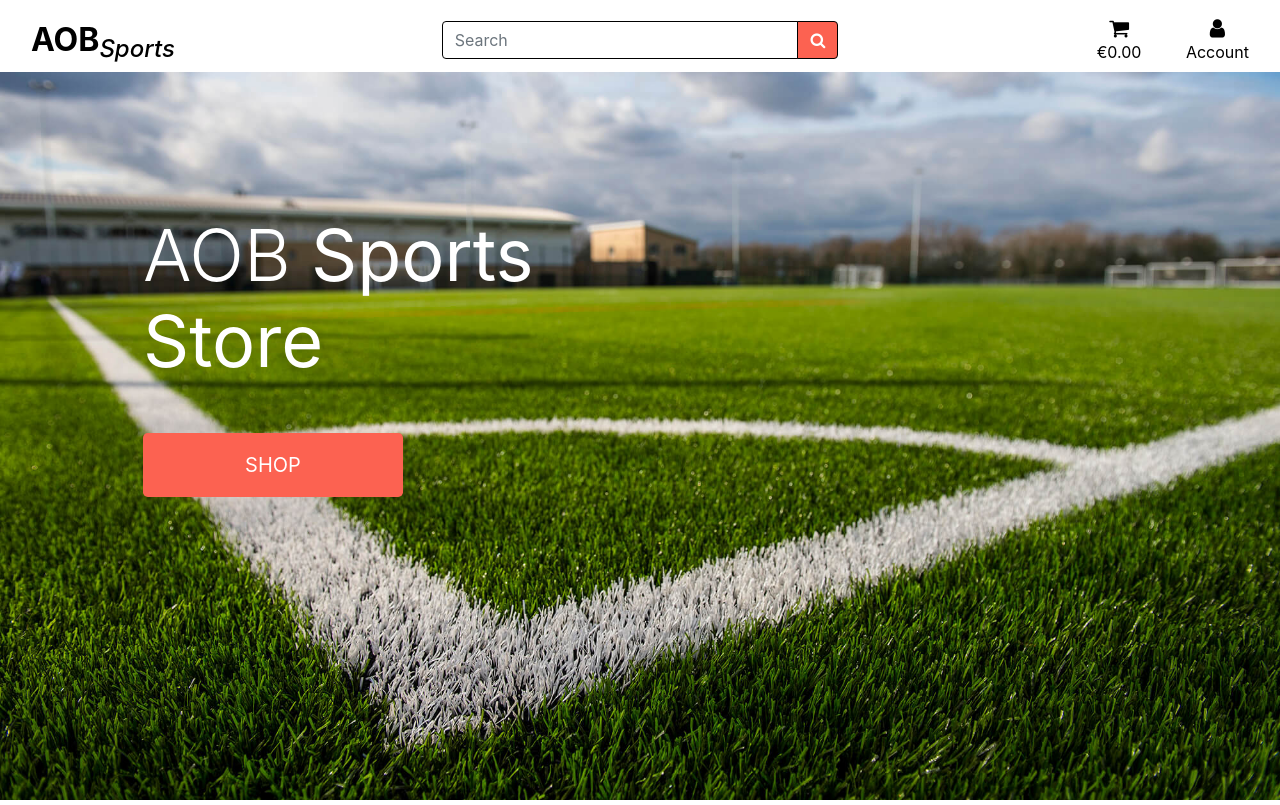
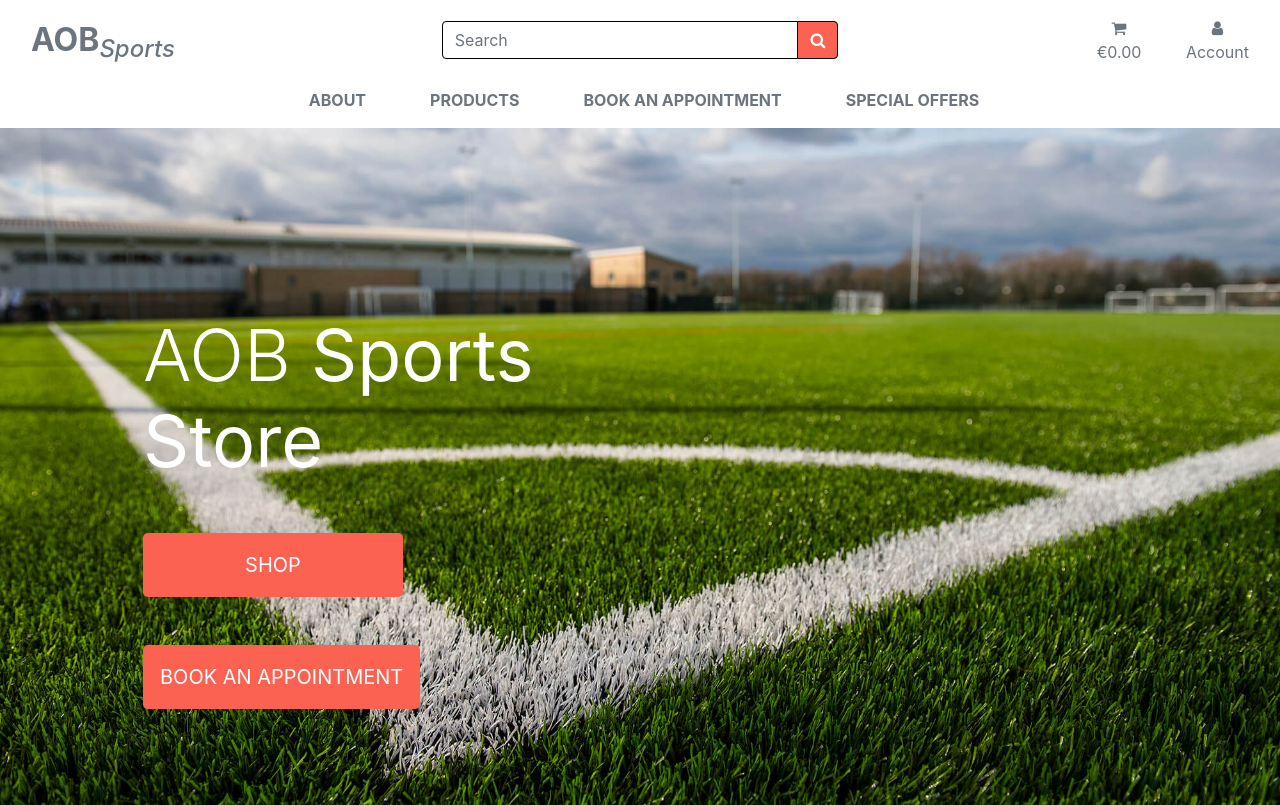
Before and after one commit to Code-Institute-Submissions/SportsStore, a Django app: page / in a window 1280 px wide. Run offline with Django 3.2, Linux system fonts and the light colour scheme; a user stored in the database is signed in; some libraries are stand-ins or nearby versions.

Commit message:
added navigation bar using templates in include folder & updated bootstrap text colours

```diff
--- a/home/templates/home/index.html
+++ b/home/templates/home/index.html
@@ -26,6 +26,11 @@
      <a href="" class="shop-button btn btn-lg rounded-2 text-uppercase py-3">Shop</a>
      </h4>
     </div>
+     <div class="my-5">
+     <h4>
+     <a href="" class="shop-button btn btn-lg rounded-2 text-uppercase py-3">Book an Appointment</a>
+     </h4>
+    </div>
 </div>
 </div>
 </div>
--- a/static/css/base.css
+++ b/static/css/base.css
@@ -81,3 +81,8 @@ min-width: 260px;
 }
 
 }
+
+
+.display-3 {
+    margin-top: 100px;
+}
--- a/templates/base.html
+++ b/templates/base.html
@@ -38,7 +38,7 @@
         <div id="navbar" class="row bg-white pt-lg-2 d-none d-lg-flex">
         <div class="col-12 col-lg-4 my-auto py-1 py-lg-0 text-center text-lg-left">
         <a href="{% url 'home' %}" class="nav-link main-logo-link">
-        <h2 class="text-black my-0"><strong>AOB</strong><sub><i>Sports</i></sub></h2>
+        <h2 class="text-secondary my-0"><strong>AOB</strong><sub><i>Sports</i></sub></h2>
         </a>
         </div>
         <div class="col-12 col-lg-4 my-auto py-1 py-lg-0">
@@ -59,10 +59,10 @@
         <div class="col-12 col-lg-4 my-auto py-1 py-lg-0">
         <ul class="list-inline list-unstyled text-center text-lg-right my-0">
               <li class="list-inline-item">
-            <a class="{% if grandtotal %}text-info font-weight-bold{% else %}text-black{% endif %} nav-link" href="">
+            <a class="{% if grandtotal %}text-info font-weight-bold{% else %}text-secondary{% endif %} nav-link" href="">
             <div class="text-center">
-                <div><i class="fa fa-shopping-cart fa-lg"></i></div>
-                <p class="my-0">
+                <div><i class="fa fa-shopping-cart"></i></div>
+                <p class="my-auto">
                     {% if grandtotal %}
                         ${{ grandtotal|floatformat:2 }}
                         {% else %}
@@ -73,10 +73,10 @@
             </a>
             </li>
             <li class="list-inline-item dropdown">
-            <a class="text-black nav-link" href="#" id="user-options" data-toggle="dropdown" aria-haspopup="true" aria-expanded="false">
+            <a class="text-secondary nav-link" href="#" id="user-options" data-toggle="dropdown" aria-haspopup="true" aria-expanded="false">
                 <div class="text-center">
-                    <div><i class="fa fa-user fa-lg"></i></div>
-                    <p class="my-0">Account</p>
+                    <div><i class="fa fa-user"></i></div>
+                    <p class="my-auto">Account</p>
                 </div>
             </a>
             <div class="dropdown-menu border-0" aria-labelledby="user-options">
@@ -95,7 +95,16 @@
         </ul>
         </div>
         </div>
+        <div class="row bg-white">
+        <nav class="navbar navbar-expand-lg navbar-light w-100">
+            <button class="navbar-toggler" type="button" data-toggle="collapse" data-target="#main-nav" aria-controls="main-nav" aria-expanded="false" aria-label="Toggle navigation">
+            <span class="navbar-toggler-icon"></span>
+            </button>
+            {% include 'includes/mobiletopheader.html' %}
+            {% include 'includes/mainnav.html' %}
+        </nav>
 
+        </div>
     </header>
 
 
--- /dev/null
+++ b/templates/includes/mainnav.html
@@ -0,0 +1,27 @@
+<div class="collapse navbar-collapse" id="main-nav">
+    <ul class="navbar-nav w-auto mx-auto">
+        <li class="nav-item">
+            <a class="logo-font font-weight-bold nav-link text-secondary mr-5" href="#">
+            ABOUT
+            </a>
+        </li>
+
+        <li class="nav-item">
+            <a class="logo-font font-weight-bold nav-link text-secondary mr-5" href="#">
+            PRODUCTS
+            </a>
+        </li>
+
+        <li class="nav-item">
+            <a class="logo-font font-weight-bold nav-link text-secondary mr-5" href="#">
+             BOOK AN APPOINTMENT
+            </a>
+        </li>
+
+        <li class="nav-item">
+            <a class="logo-font font-weight-bold nav-link text-secondary mr-3" href="#">
+             SPECIAL OFFERS
+            </a>
+        </li>
+    </ul>
+</div>
--- /dev/null
+++ b/templates/includes/mobiletopheader.html
@@ -0,0 +1,56 @@
+<li class="list-inline-item">
+    <a class="text-secondary nav-link d-block d-lg-none" href="#" id="mobile-search" data-toggle="dropdown" aria-haspopup="true" aria-expanded="false">
+        <div class="text-center">
+            <div><i class="fa fa-search fa-lg"></i></div>
+            <p class="my-0">Search</p>
+        </div>
+    </a>
+    <div class="dropdown-menu border-0 w-100 p-3 rounded-0 my-0" aria-labelledby="mobile-search">
+        <form class="form" method="GET" action="">
+            <div class="input-group w-100">
+                <input class="form-control border border-black rounded-0" type="text" name="q" placeholder="Search our site">
+                <div class="input-group-append">
+                    <button class="form-control form-control btn btn-black border border-black rounded-0" type="submit">
+                        <span class="icon">
+                            <i class="fa fa-search"></i>
+                        </span>
+                    </button>
+                </div>
+            </div>
+        </form>
+    </div>
+</li>
+<li class="list-inline-item dropdown">
+    <a class="text-secondary nav-link d-inline d-lg-none" href="#" id="user-options" data-toggle="dropdown" aria-haspopup="true" aria-expanded="false">
+        <div class="text-center">
+            <div><i class="fa fa-user fa-lg"></i></div>
+            <p class="my-0">My Account</p>
+        </div>
+    </a>
+    <div class="dropdown-menu border-0" aria-labelledby="user-options">
+        {% if request.user.is_authenticated %}
+            {% if request.user.is_superuser %}
+                <a href="{% url 'account_logout' %}" class="dropdown-item">Product Management</a>
+            {% endif %}
+            <a href="" class="dropdown-item"></a>
+            <a href="{% url 'account_logout' %}" class="dropdown-item">Logout</a>
+        {% else %}
+            <a href="{% url 'account_signup' %}" class="dropdown-item">Register</a>
+            <a href="{% url 'account_login' %}" class="dropdown-item">Login</a>
+        {% endif %}
+    </div>
+</li>
+<li class="list-inline-item">
+    <a class="{% if grand_total %}text-primary font-weight-bold{% else %}text-secondary{% endif %} nav-link d-block d-lg-none" href="">
+        <div class="text-center">
+            <div><i class="fa fa-shopping-cart fa-lg"></i></div>
+            <p class="my-0">
+                {% if grand_total %}
+                    ${{ grand_total|floatformat:2 }}
+                {% else %}
+                    $0.00
+                {% endif %}
+            </p>
+        </div>
+    </a>
+</li>
```
